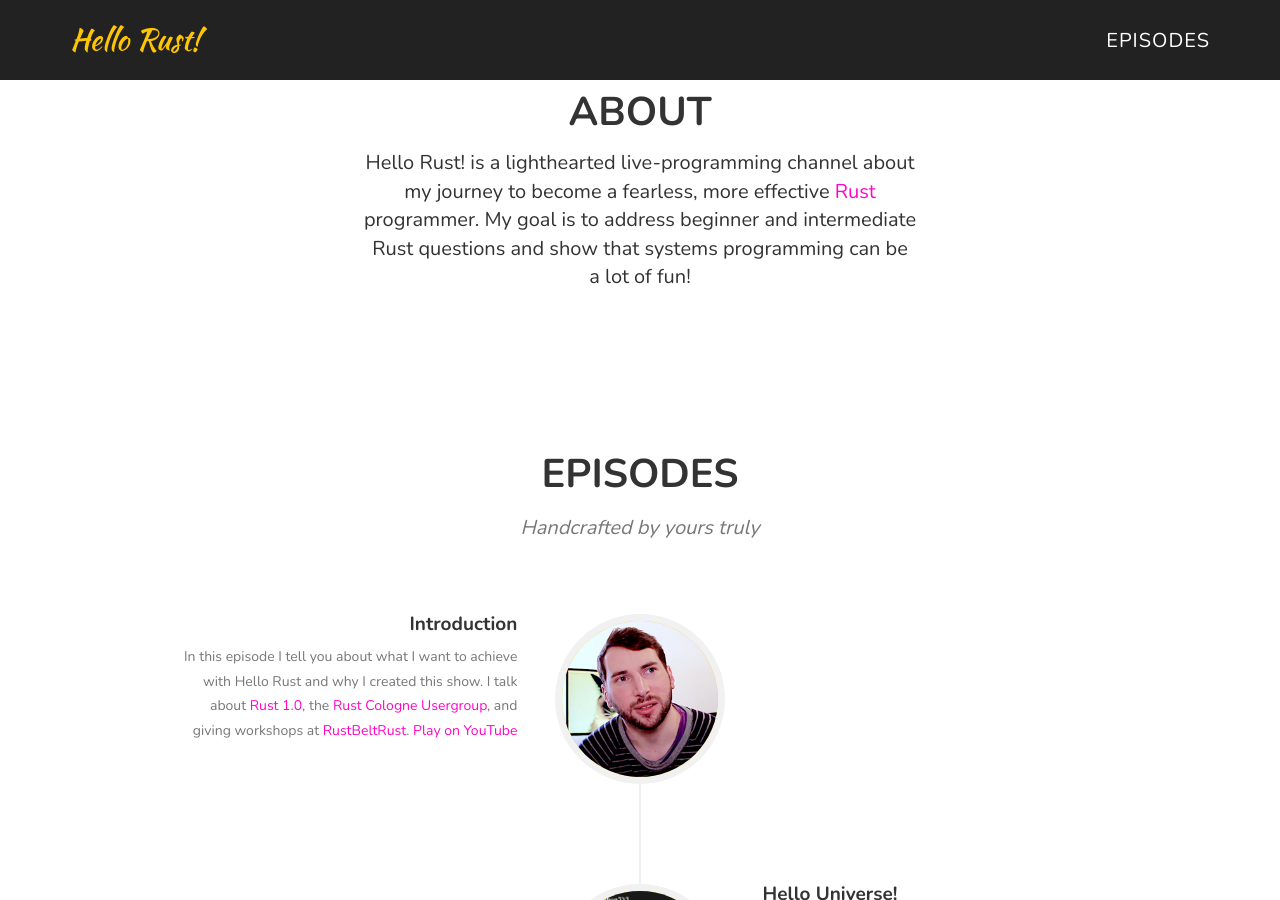
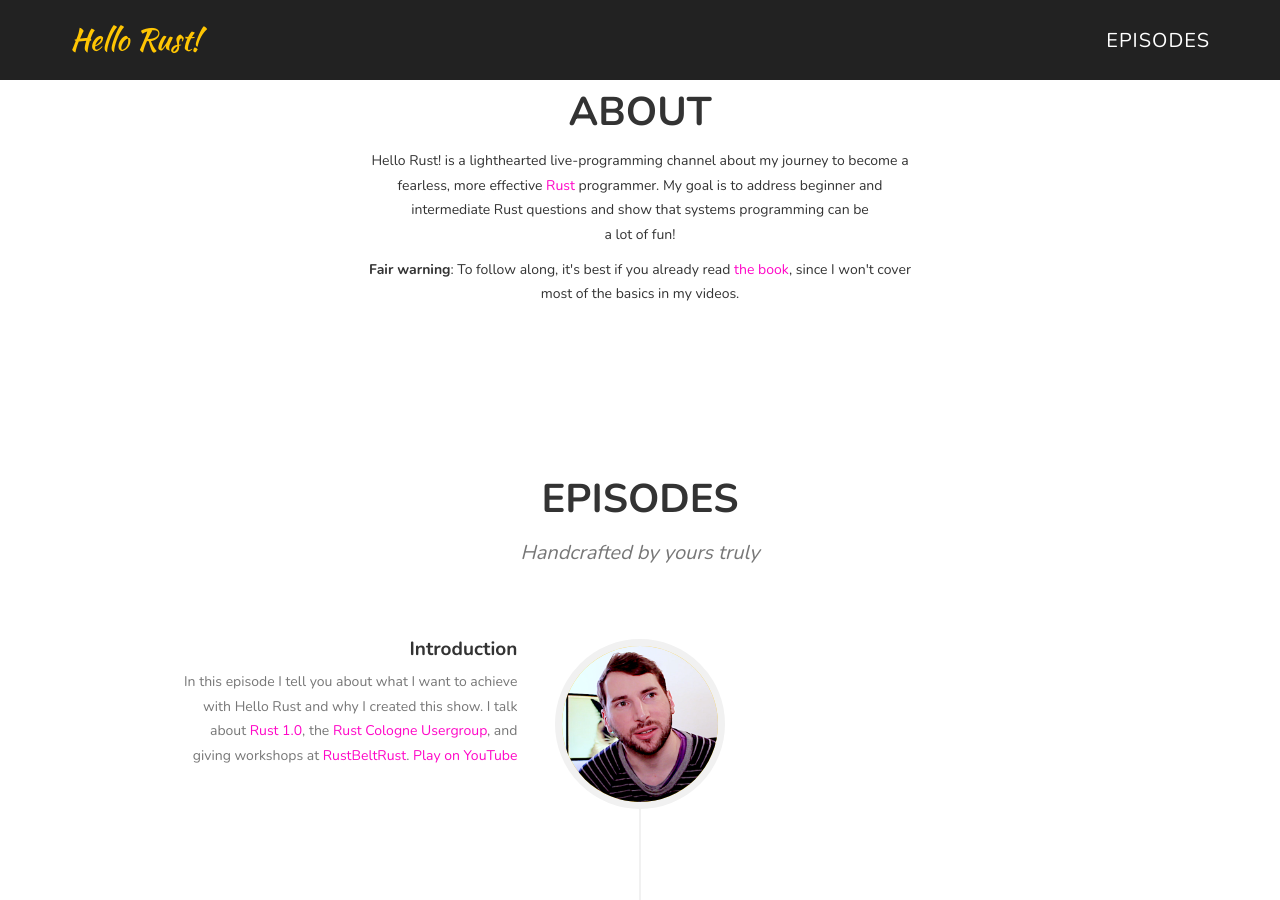
Before and after one commit to hello-rust/old-hello-rust.github.io, a Jekyll site: the page built from index.html, in a window 1280 px wide and 900 px high, scrolled down 590 px. Built offline with Jekyll 4.4.1, drawn with Linux system fonts in a browser that asks for light colours; nearby versions of some CDN libraries.

Commit message:
Add note about introductory material

```diff
--- a/_includes/about.html
+++ b/_includes/about.html
@@ -10,10 +10,16 @@
             <div class="col-md-3">
             </div>
             <div class="col-md-6 text-center">
-                Hello Rust! is a lighthearted live-programming channel about my journey to become a fearless, more effective
-                <a href="https://www.rust-lang.org/">Rust</a> programmer. My goal is to address beginner and intermediate Rust questions and show that systems
-                programming can be
-                <br />a lot of fun!
+                <p>
+                    Hello Rust! is a lighthearted live-programming channel about my journey to become a fearless, more effective
+                    <a href="https://www.rust-lang.org/">Rust</a> programmer. My goal is to address beginner and intermediate Rust questions and show that systems
+                    programming can be
+                    <br />a lot of fun!
+                </p>
+                <p>
+                    <b>Fair warning</b>: To follow along, it's best if you already read
+                    <a href="https://doc.rust-lang.org/book/">the book</a>, since I won't cover most of the basics in my videos.
+                </p>
             </div>
             <div class="col-md-3">
             </div>
```
